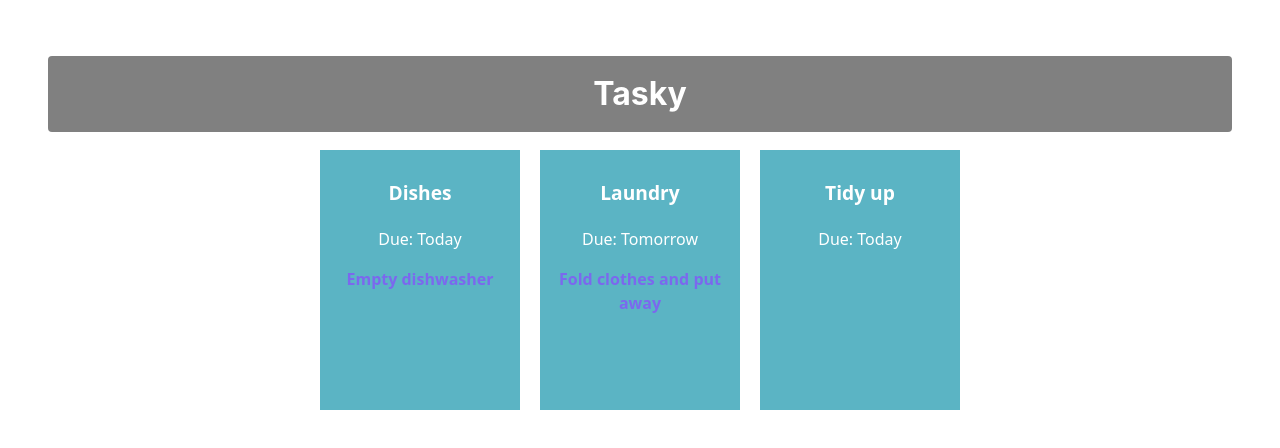
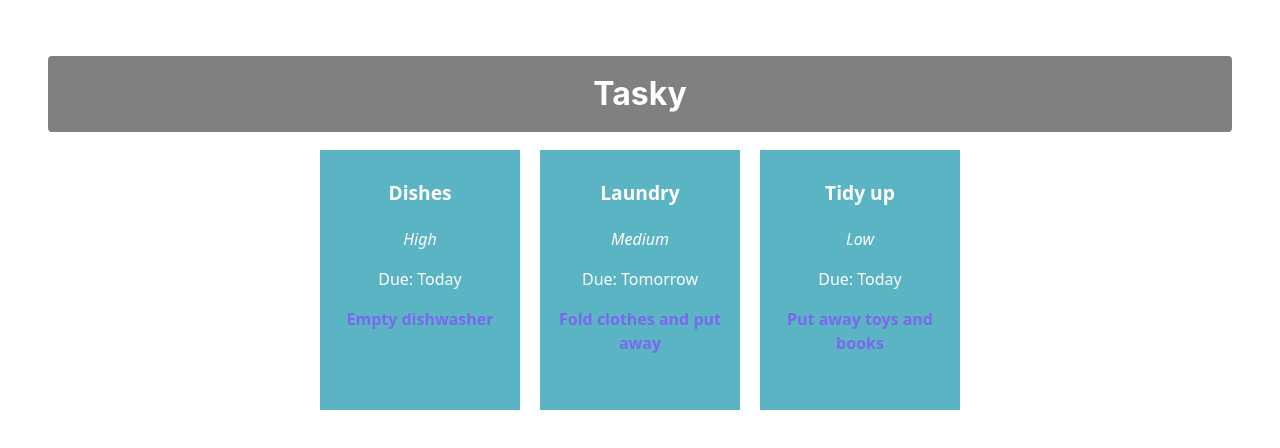
Before and after one commit to jordanbutler28/react-basics-labs, a React (Vite) app in the folder tasky/: page / in a window 1280 px wide. Shown: the top 448 px of the page. Built offline with nearby package versions, Linux system fonts and the light colour scheme.

Commit message:
Tasky Lab 2a - Exercise done

```diff
--- a/tasky/src/App.css
+++ b/tasky/src/App.css
@@ -45,3 +45,7 @@
   color:mediumslateblue;
   font-weight: bold;
 }
+
+.priority {
+  font-style: italic;
+}
--- a/tasky/src/App.jsx
+++ b/tasky/src/App.jsx
@@ -6,9 +6,9 @@
 
     const [ taskState, setTaskState ] = useState({
     tasks: [
-      { id: 1,title:"Dishes", description: "Empty dishwasher", deadline: "Today" },
-      { id: 2,title: "Laundry", description: "Fold clothes and put away", deadline: "Tomorrow" },
-      { id: 3,title: "Tidy up", deadline: "Today" }
+      { id: 1,title:"Dishes", description: "Empty dishwasher", deadline: "Today", priority: "High" },
+      { id: 2,title: "Laundry", description: "Fold clothes and put away", deadline: "Tomorrow", priority:"Medium"},
+      { id: 3,title: "Tidy up", description: "Put away toys and books", deadline: "Today", priority:"Low"}
     ]
   });
 
@@ -20,6 +20,7 @@
         title={task.title}
         description={task.description}
         deadline={task.deadline}
+        priority = {task.priority}
         key={task.id}
       />
     ))}
--- a/tasky/src/components/Task.jsx
+++ b/tasky/src/components/Task.jsx
@@ -5,6 +5,7 @@
     return (
         <div className="card">
             <p className="title">{props.title}</p>
+            <p className="priority">{props.priority}</p>
             <p>Due: {props.deadline}</p>
             <p className="description">{props.description}</p>
         </div>
```
